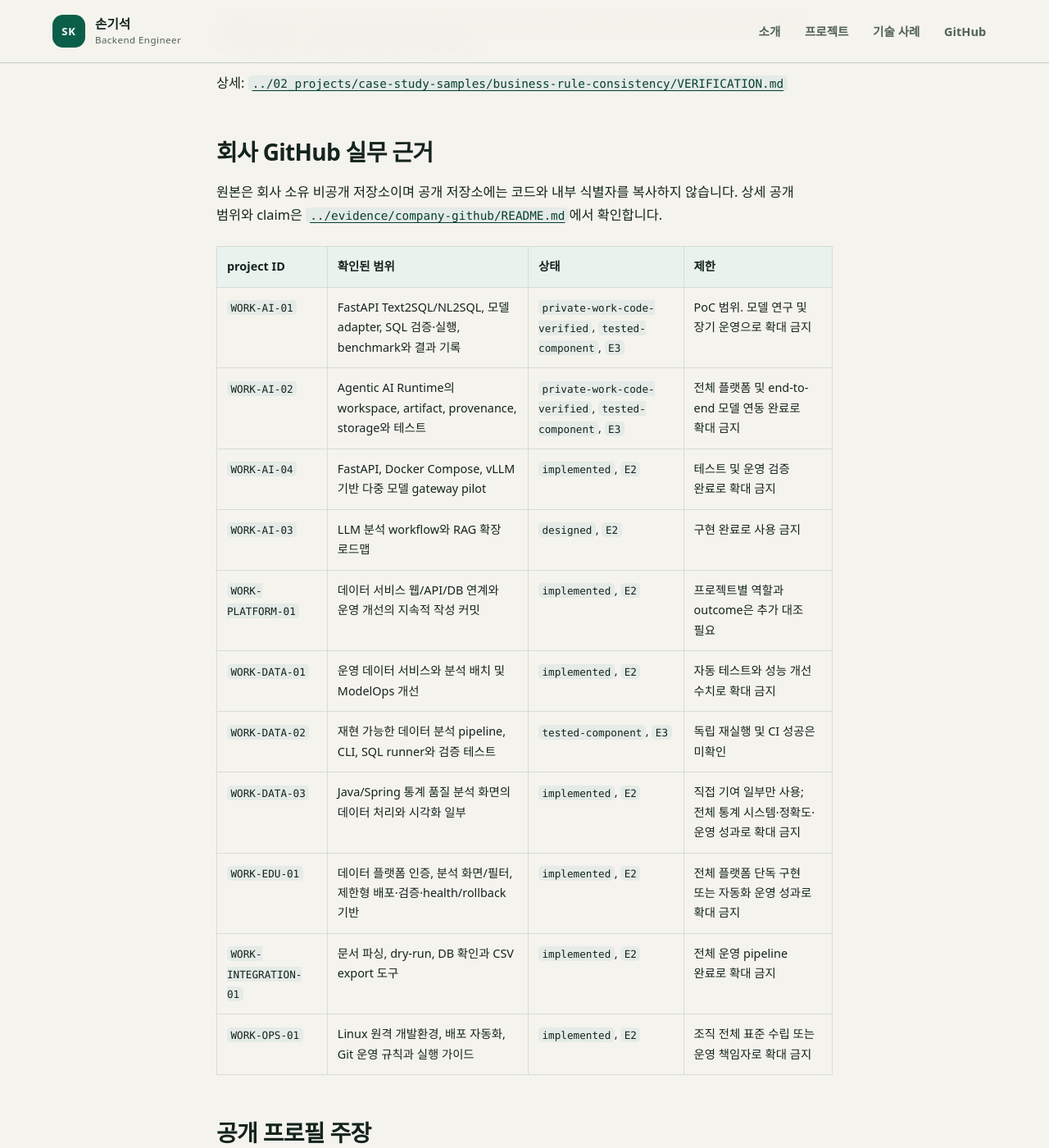
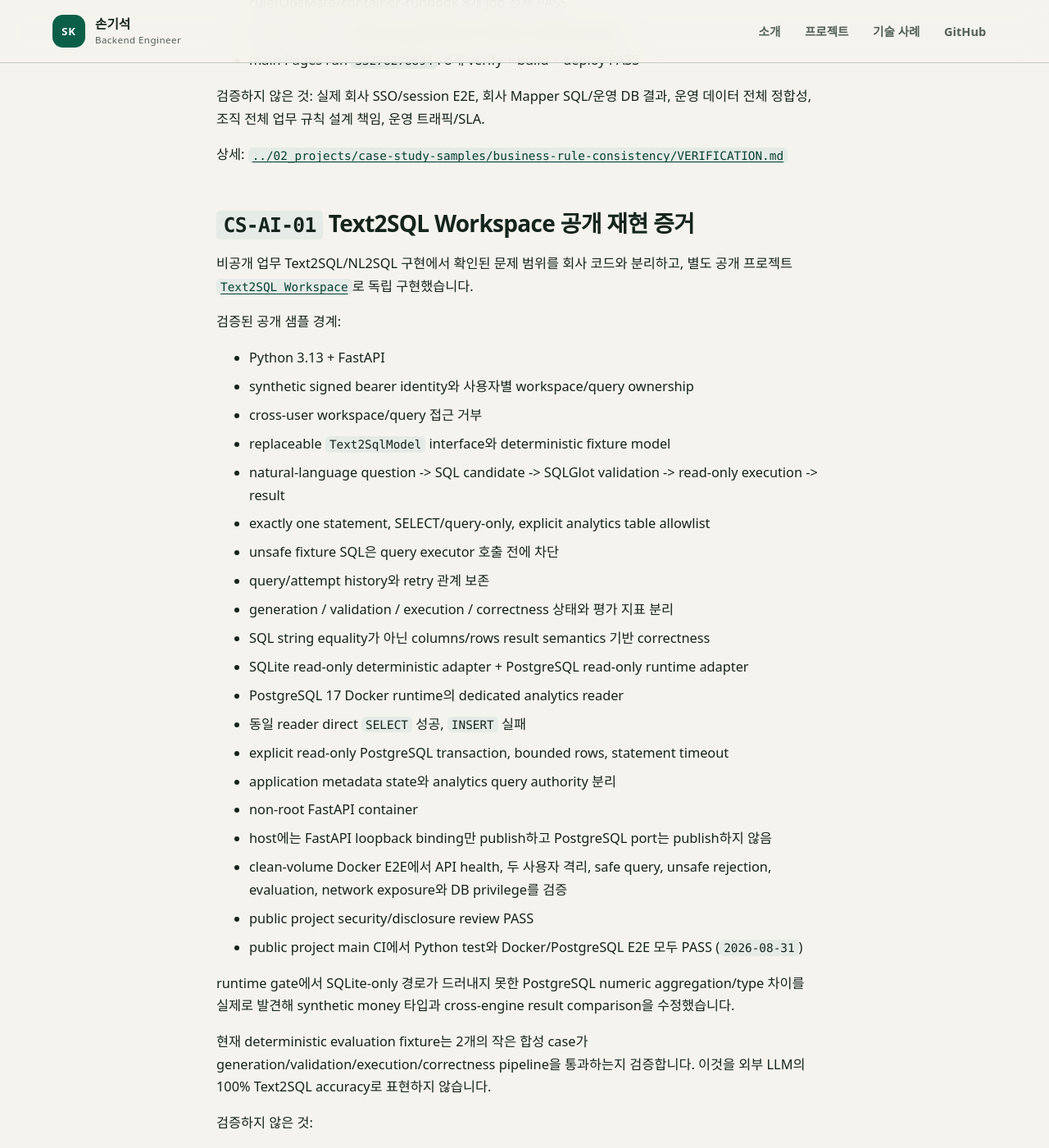
Before and after one commit to son1004007/engineering-career-portfolio, a Jekyll site: the page built from 03_portfolio/evidence-index.md, in a window 1280 px wide and 1400 px high, scrolled down 8558 px. Shown: the whole window at 82% size. Built offline with Jekyll 4.4.1, drawn with Linux system fonts in a browser that asks for light colours; our own code applies the rules of GitHub Pages for plain Markdown files; some of the changed text lies outside the part shown.

Commit message:
docs: register verified Text2SQL runtime evidence

```diff
--- a/03_portfolio/evidence-index.md
+++ b/03_portfolio/evidence-index.md
@@ -1,6 +1,6 @@
 # Portfolio Evidence Index
 
-- 최종 점검일: `2026-08-30`
+- 최종 점검일: `2026-08-31`
 - 목적: 프로필 주장, 구현 코드, 테스트, 계획을 구분해 과장 없는 기술 검토를 가능하게 함
 
 ## 상태 정의
@@ -32,8 +32,9 @@
 - Java publication-state sync main Pages run `33252607907`: 7개 verify job + build + deploy 성공
 - 업무 규칙 정합성 `CS-JAVA-06` final PR regression run `33276143715`: 8개 job 전체 성공
 - `CS-JAVA-06` main commit `733db7c614af5613216773b3b1fc6b3567e0b84c`
-- `CS-JAVA-06` main Pages run `33276278894`: 8개 verify job + build + deploy 성공 (`2026-08-30`)
-- Spring Security `CS-JAVA-01` publication evidence: main commit `c74655a2e7aacfa0d05f41bc594598a0c0f73296`, Pages run `33276912458`의 Spring Security/public/Jekyll/Pages build/deploy 성공 (`2026-08-30`)
+- `CS-JAVA-06` main Pages run `33276278894`: 8개 verify + build + deploy 성공 (`2026-08-30`)
+- Spring Security `CS-JAVA-01` publication evidence: main commit `c74655a2e7aacfa0d05f41bc594598a0c0f73296`, Pages run `33276912458`의 Spring Security regression, public/Jekyll 검사, Pages build/deploy 성공 (`2026-08-30`)
+- `CS-AI-01`은 독립 프로젝트 검증은 완료했지만 이 포트폴리오의 Pages publication은 아직 진행 중이므로 현재 `sample-verified`로 유지
 - 모바일 baseline은 viewport, 52rem/32rem responsive breakpoints, nav/code/table horizontal-overflow guard를 public portfolio test로 고정하며 물리 단말 육안 검수는 선택적 유지관리 항목으로 둠
 
 ## 프로젝트 상태
@@ -45,11 +46,11 @@
 | [MyBatis 기간 조회 정합성](../02_projects/case-study-samples/mybatis-query-correctness/README.md) | 독립 Spring Boot/MyBatis/H2 샘플 있음 | 12개 성공; final PR regression `33251272174` | [사례 게시물](case-studies/mybatis-query-correctness.md)·README·ARCHITECTURE·SETUP·VERIFICATION | `published` | main Pages `33251362190` 성공. Oracle 실행계획·운영 성능 수치는 미검증 |
 | [WAR 배포 이식성](../02_projects/case-study-samples/war-deployment-portability/README.md) | 독립 Spring Boot WAR 샘플 있음 | 10개 성공; final PR regression `33252086213` | [사례 게시물](case-studies/war-deployment-portability.md)·README·ARCHITECTURE·SETUP·VERIFICATION | `published` | main Pages `33252148733` 성공. 실제 외부 Tomcat rolling/zero-downtime/SLA는 미검증 |
 | [업무 규칙 정합성](../02_projects/case-study-samples/business-rule-consistency/README.md) | 독립 Spring Boot 합성 샘플 있음 | 11개 성공; final PR regression `33276143715` 전체 8개 job 성공 | [사례 게시물](case-studies/business-rule-consistency.md)·README·ARCHITECTURE·SETUP·VERIFICATION | `published` | main Pages `33276278894` 성공. canonical identity/latest-only/Mapper ownership/fail-closed 경계를 검증했으며 실제 회사 시스템 전체 정합성은 미검증 |
+| [Text2SQL Workspace](https://github.com/son1004007/text2sql-workspace) | 독립 Python/FastAPI 멀티사용자 Text2SQL 서비스, SQLGlot policy, SQLite/PostgreSQL query executor, Docker runtime | public project main CI에서 Python test + Docker/PostgreSQL E2E PASS (`2026-08-31`) | README·ARCHITECTURE·SETUP·CURRENT_STATE·runtime/security evidence + [사례 게시물](case-studies/text2sql-validation.md) | `sample-verified` | reader SELECT 성공/INSERT 실패, workspace 격리, unsafe SQL 사전 차단, bounded execution/evaluation 검증. external real LLM·production auth/load/SLA는 미검증; portfolio Pages publication pending |
 | [Java/Spring 사례 후보](case-study-index.md) | 권한 있는 원본에서 일부 확인 | 공개 독립 샘플 4건 검증, 4건 publication gate 완료 | 후보 인덱스 있음 | `published` 4건, `source-reviewed` 다수 | 원본 코드를 공개하지 않으며 독립 재현·최근 테스트가 없는 사례를 완료로 표현하지 않음 |
 | [`ai-rag-api`](../02_projects/ai-rag-api/README.md) | 있음 | 있음 | README·ARCHITECTURE·SETUP | `implemented`, `tested-file-present` | 현재 점검 환경에서 최근 성공 실행 미확인. 실제 LLM·벡터 저장소 품질과 운영성 별도 검증 필요 |
 | [`backend-platform-template`](../02_projects/backend-platform-template/README.md) | 일부 | 있음 | README·ARCHITECTURE·SETUP | `partial` | `app/main.py`가 존재하지 않는 `app.api.routes`를 import. 주요 구성요소 누락 |
 | [`security-audit-log`](../02_projects/security-audit-log/README.md) | route만 있음 | 없음 | README | `partial` | 참조 service, 앱 진입점, 저장 모델, tests 보완 필요 |
-| 개인 공개 `text2sql` 샘플 | 없음 | 없음 | 상위 문서의 계획만 있음 | `planned` | 회사 실무 Text2SQL과 혼동 금지 |
 | `security-backend-platform` | 없음 | 없음 | 상위 문서의 예시만 있음 | `planned` | 별도 프로젝트로 완료되기 전 기술 근거로 사용 금지 |
 
 ## OpsMate 실제 모델 E2E 증거
@@ -195,6 +196,47 @@
 
 상세: [`../02_projects/case-study-samples/business-rule-consistency/VERIFICATION.md`](../02_projects/case-study-samples/business-rule-consistency/VERIFICATION.md)
 
+## `CS-AI-01` Text2SQL Workspace 공개 재현 증거
+
+비공개 업무 Text2SQL/NL2SQL 구현에서 확인된 문제 범위를 회사 코드와 분리하고, 별도 공개 프로젝트 [`Text2SQL Workspace`](https://github.com/son1004007/text2sql-workspace)로 독립 구현했습니다.
+
+검증된 공개 샘플 경계:
+
+- Python 3.13 + FastAPI
+- synthetic signed bearer identity와 사용자별 workspace/query ownership
+- cross-user workspace/query 접근 거부
+- replaceable `Text2SqlModel` interface와 deterministic fixture model
+- natural-language question -> SQL candidate -> SQLGlot validation -> read-only execution -> result
+- exactly one statement, SELECT/query-only, explicit analytics table allowlist
+- unsafe fixture SQL은 query executor 호출 전에 차단
+- query/attempt history와 retry 관계 보존
+- generation / validation / execution / correctness 상태와 평가 지표 분리
+- SQL string equality가 아닌 columns/rows result semantics 기반 correctness
+- SQLite read-only deterministic adapter + PostgreSQL read-only runtime adapter
+- PostgreSQL 17 Docker runtime의 dedicated analytics reader
+- 동일 reader direct `SELECT` 성공, `INSERT` 실패
+- explicit read-only PostgreSQL transaction, bounded rows, statement timeout
+- application metadata state와 analytics query authority 분리
+- non-root FastAPI container
+- host에는 FastAPI loopback binding만 publish하고 PostgreSQL port는 publish하지 않음
+- clean-volume Docker E2E에서 API health, 두 사용자 격리, safe query, unsafe rejection, evaluation, network exposure와 DB privilege를 검증
+- public project security/disclosure review PASS
+- public project main CI에서 Python test와 Docker/PostgreSQL E2E 모두 PASS (`2026-08-31`)
+
+runtime gate에서 SQLite-only 경로가 드러내지 못한 PostgreSQL numeric aggregation/type 차이를 실제로 발견해 synthetic money 타입과 cross-engine result comparison을 수정했습니다.
+
+현재 deterministic evaluation fixture는 2개의 작은 합성 case가 generation/validation/execution/correctness pipeline을 통과하는지 검증합니다. 이것을 외부 LLM의 100% Text2SQL accuracy로 표현하지 않습니다.
+
+검증하지 않은 것:
+
+- production authentication 또는 external IdP
+- external/real LLM E2E와 statistically meaningful model-quality metrics
+- arbitrary production database connector
+- production concurrency, load, SLA, large-user operation
+- 실제 회사 schema/query/data와 운영 정확도
+
+상세: [Text2SQL Workspace README](https://github.com/son1004007/text2sql-workspace) | [포트폴리오 사례](case-studies/text2sql-validation.md)
+
 ## 회사 GitHub 실무 근거
 
 원본은 회사 소유 비공개 저장소이며 공개 저장소에는 코드와 내부 식별자를 복사하지 않습니다. 상세 공개 범위와 claim은 [`../evidence/company-github/README.md`](../evidence/company-github/README.md)에서 확인합니다.
@@ -218,21 +260,22 @@
 | 주장 | 현재 분류 | 안전한 표현 | 추가 근거 |
 |---|---|---|---|
 | Java/Spring 백엔드 개발 경험 | `self-described` + 독립 공개 사례 | Java/Spring 기반 업무 경험과 독립 샘플 검증을 분리해 제시 | 회사·프로젝트 기간, 역할, 코드·산출물 색인 |
-| Python/FastAPI API 구현 | `self-described` + 개인 코드 `implemented` | 실무 자기기술과 FastAPI 포트폴리오 코드가 각각 존재 | 실무 범위와 개인 샘플 분리 |
+| Python/FastAPI API 구현 | `self-described` + `sample-verified` 공개 Text2SQL | 실무 자기기술과 독립 FastAPI API/runtime evidence를 분리해 제시 | production auth/load 범위는 별도 근거 전 주장 금지 |
 | 데이터 분석 결과 서비스화 | `self-described` | 분석 결과를 웹/API로 연결한 경험을 경력 문서에 기재 | 프로젝트별 역할, 기간, 운영 반영, 성과 |
-| Text2SQL/NL2SQL/LLM PoC | `private-work-code-verified`, `E3`; RAG 개인 샘플 `implemented` | FastAPI 기반 Text2SQL/NL2SQL 구현과 다중 모델 benchmark 경험 | 운영 반영 범위와 장기 성과는 별도 확인 |
+| Text2SQL/NL2SQL/LLM PoC | `private-work-code-verified`, `E3` + 독립 공개 `sample-verified` | 실무 Text2SQL 구현 경험과 공개 synthetic Text2SQL service/runtime 검증을 함께 제시하되 서로 다른 evidence로 구분 | external real-model accuracy와 운영 반영 범위는 별도 확인 |
 | Agentic AI Runtime | `private-work-code-verified`, `E3` for components | 작업 격리와 artifact/provenance 추적 구성요소 및 테스트 구현 | 전체 플랫폼 완성 또는 LLMOps lead로 표현 금지 |
 | Linux/Docker/Jenkins 운영 반영 | `self-described` | 배포·환경 구성·장애 분석 경험을 경력 문서에 기재 | 운영 범위, 책임, 자동화, 장애·개선 결과 |
 | 보안 경력과 자격 | `self-described` | 보안·통제 관점을 가진 백엔드 전환형 프로필 | 재직 연표, 자격 유효 상태, 실제 담당 업무 |
 
 ## 최근 완료된 공개 재현 작업
 
-Java/Spring 공개 사례 4건의 publication gate를 완료했습니다.
+현재 독립 공개 재현 evidence는 Java/Spring 사례 4건의 publication gate와 Python/FastAPI Text2SQL 샘플의 runtime verification을 포함합니다.
 
 - `CS-JAVA-01`: Spring Security 인증·인가·세션·CSRF, 24개 테스트 + main Pages `33276912458`
 - `CS-JAVA-02`: MyBatis 기간 정합성, 12개 테스트 + main Pages `33251362190`
 - `CS-JAVA-03`: WAR 배포 이식성, 10개 테스트 + main Pages `33252148733`
 - `CS-JAVA-06`: 업무 규칙 정합성, 11개 테스트 + main Pages `33276278894`
+- `CS-AI-01`: Python/FastAPI Text2SQL, public project main Python test + Docker/PostgreSQL E2E PASS (`2026-08-31`), portfolio Pages publication pending
 - 공통 금지: 회사 코드·테이블·식별자·데이터 복사, 팀 전체 결과나 실제 운영 성과로의 확대 해석
 
 ## 현재 판단
@@ -243,6 +286,8 @@ Java/Spring 공개 사례 4건의 publication gate를 완료했습니다.
 - MyBatis 기간 조회를 결과 정합성, tenant isolation, count/page 일치, deterministic pagination과 index-friendly SQL shape로 검증하는 방식
 - WAR 서비스의 external-container bootstrap, non-root context path, 외부 config fail-closed와 health rollback을 검증하는 방식
 - canonical session identity, 화면별 snapshot policy, Service-Mapper responsibility와 fail-closed를 회귀 테스트로 고정하는 방식
+- Python/FastAPI 멀티사용자 Text2SQL API에서 사용자 ownership, model output validation, PostgreSQL read-only privilege와 result-based evaluation을 분리해 검증하는 방식
+- SQLite-only 검증에 머물지 않고 Docker/PostgreSQL runtime에서 엔진 호환성, 네트워크 노출과 database privilege를 확인하는 방식
 - AI 출력을 Spring 업무 규칙·승인·멱등성·fail-closed 경계 안에 두고 workspace·모델 호출량·DB 권한·서비스 수명주기까지 통제하는 설계와 구현
 - 실제 오픈웨이트 모델 구조화 출력을 Spring 서버 검증·저장 경계까지 연결한 E2E
 - immutable deployment artifact, private DB/model network, restricted tunnel, public HTTPS ingress, rate/session/egress boundary와 normal/emergency lifecycle bounded E2E
@@ -258,6 +303,7 @@ Java/Spring 공개 사례 4건의 publication gate를 완료했습니다.
 - MyBatis 샘플의 실제 Oracle 실행계획 또는 운영 성능 증명
 - WAR 샘플의 실제 외부 Tomcat zero-downtime/session-drain/SLA 증명
 - 업무 규칙 샘플의 실제 회사 SSO/session, Mapper SQL/운영 DB, 운영 데이터 전체 정합성 증명
+- Text2SQL 샘플의 external real LLM 정확도, production IdP, arbitrary DB, concurrency/load/SLA 증명
 - 프로젝트별 정량 성과와 본인 기여 범위 전체 증명
 
 ## 갱신 규칙
```
